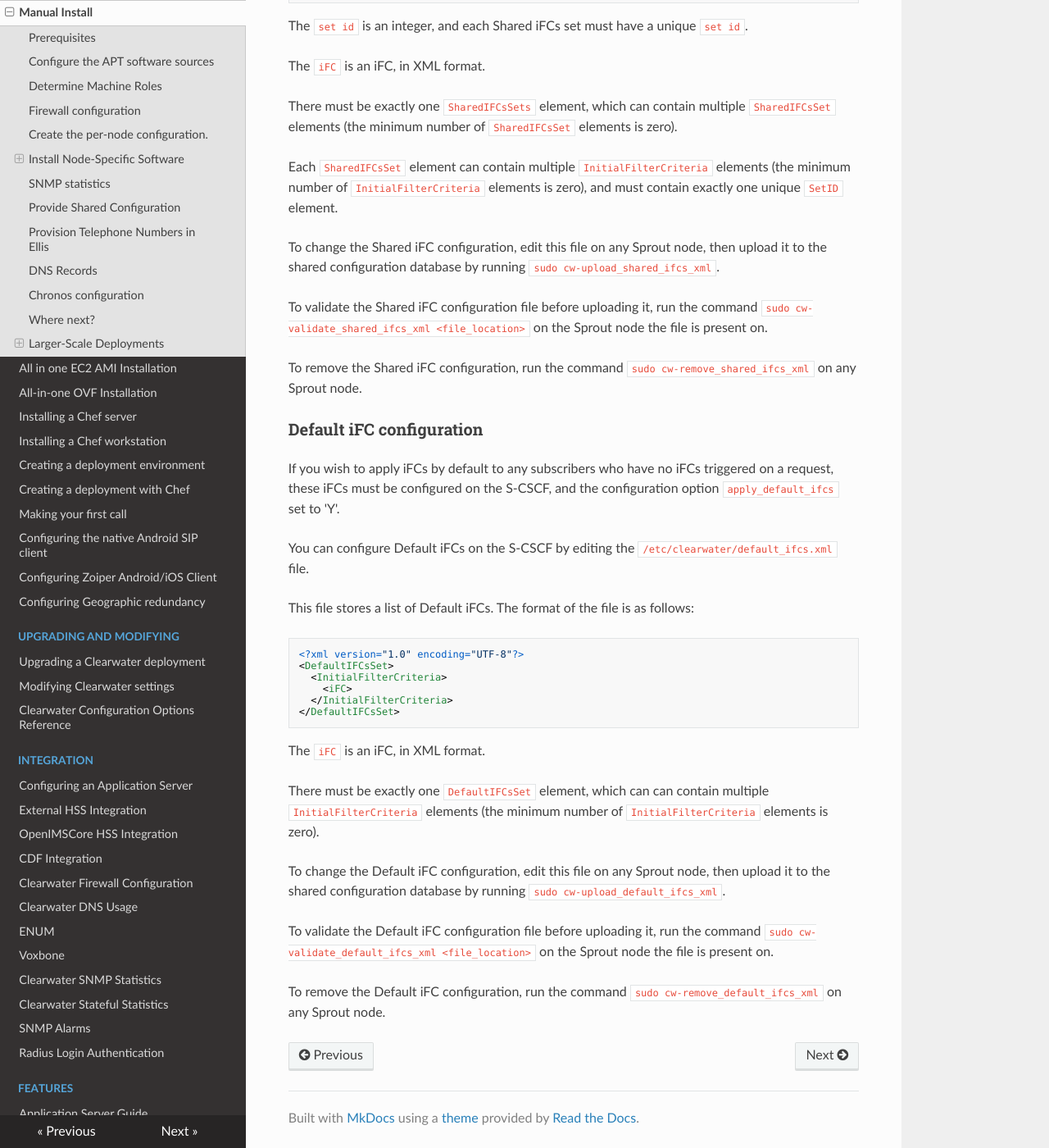
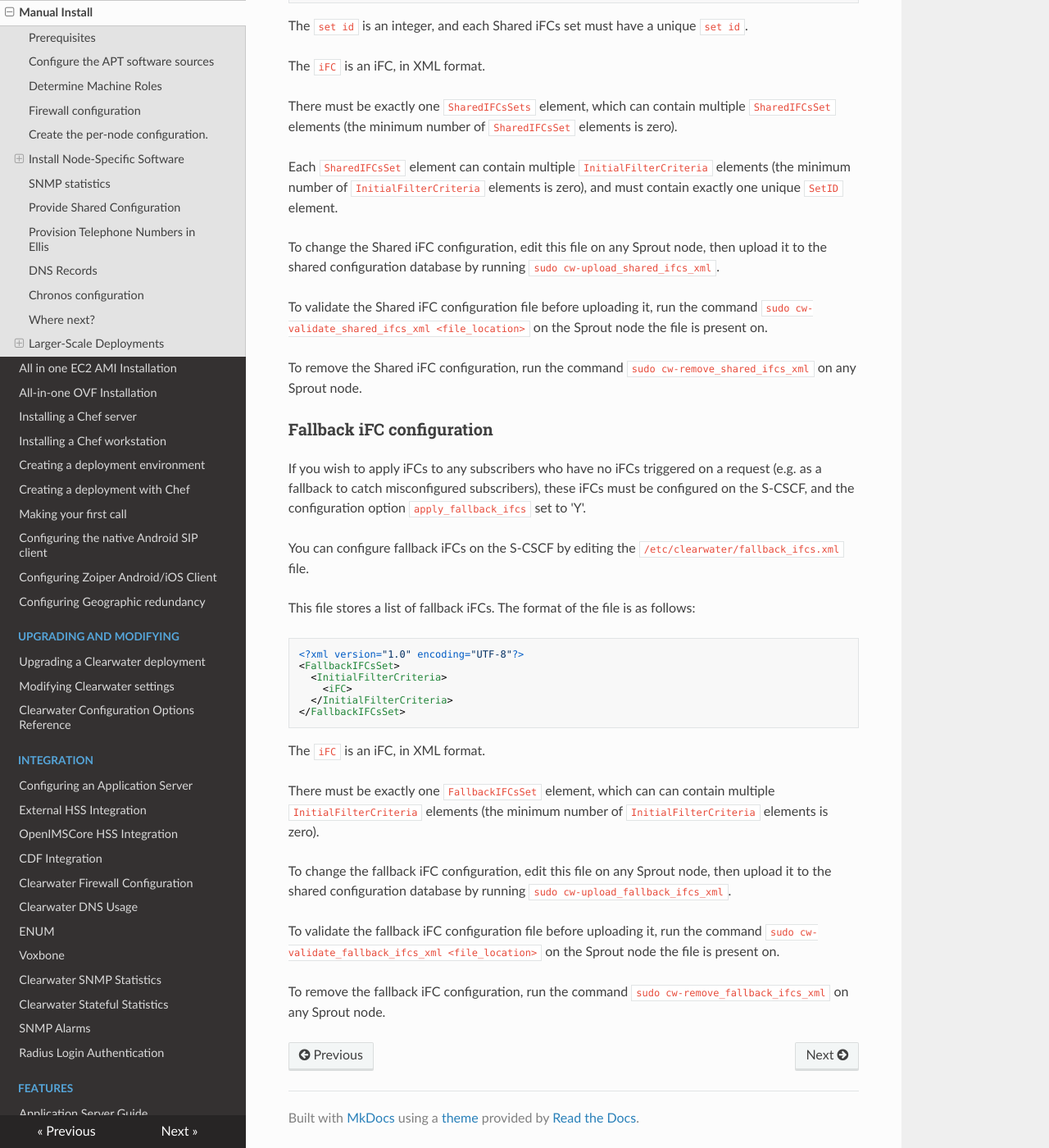
Before and after one commit to Metaswitch/clearwater-readthedocs, an MkDocs documentation site: the page built from docs/Manual_Install.md, in a window 1280 px wide and 1400 px high, scrolled down 9781 px. Shown: the whole window at 82% size. Built offline with MkDocs 1.6.1, drawn with Linux system fonts in a browser that asks for light colours; nearby versions of some CDN libraries; old or Windows-style settings are respelled for this version of MkDocs.

Commit message:
Rename default to fallback

```diff
--- a/docs/Manual_Install.md
+++ b/docs/Manual_Install.md
@@ -349,27 +349,27 @@ To validate the Shared iFC configuration file before uploading it, run the comma
 
 To remove the Shared iFC configuration, run the command `sudo cw-remove_shared_ifcs_xml` on any Sprout node.
 
-### Default iFC configuration
+### Fallback iFC configuration
 
-If you wish to apply iFCs by default to any subscribers who have no iFCs triggered on a request, these iFCs must be configured on the S-CSCF, and the configuration option `apply_default_ifcs` set to 'Y'.
+If you wish to apply iFCs to any subscribers who have no iFCs triggered on a request (e.g. as a fallback to catch misconfigured subscribers), these iFCs must be configured on the S-CSCF, and the configuration option `apply_fallback_ifcs` set to 'Y'.
 
-You can configure Default iFCs on the S-CSCF by editing the `/etc/clearwater/default_ifcs.xml` file.
+You can configure fallback iFCs on the S-CSCF by editing the `/etc/clearwater/fallback_ifcs.xml` file.
 
-This file stores a list of Default iFCs. The format of the file is as follows:
+This file stores a list of fallback iFCs. The format of the file is as follows:
 
     <?xml version="1.0" encoding="UTF-8"?>
-    <DefaultIFCsSet>
+    <FallbackIFCsSet>
       <InitialFilterCriteria>
         <iFC>
       </InitialFilterCriteria>
-    </DefaultIFCsSet>
+    </FallbackIFCsSet>
 
 The `iFC` is an iFC, in XML format.
 
-There must be exactly one `DefaultIFCsSet` element, which can can contain multiple `InitialFilterCriteria` elements (the minimum number of `InitialFilterCriteria` elements is zero).
+There must be exactly one `FallbackIFCsSet` element, which can can contain multiple `InitialFilterCriteria` elements (the minimum number of `InitialFilterCriteria` elements is zero).
 
-To change the Default iFC configuration, edit this file on any Sprout node, then upload it to the shared configuration database by running `sudo cw-upload_default_ifcs_xml`.
+To change the fallback iFC configuration, edit this file on any Sprout node, then upload it to the shared configuration database by running `sudo cw-upload_fallback_ifcs_xml`.
 
-To validate the Default iFC configuration file before uploading it, run the command `sudo cw-validate_default_ifcs_xml <file_location>` on the Sprout node the file is present on.
+To validate the fallback iFC configuration file before uploading it, run the command `sudo cw-validate_fallback_ifcs_xml <file_location>` on the Sprout node the file is present on.
 
-To remove the Default iFC configuration, run the command `sudo cw-remove_default_ifcs_xml` on any Sprout node.
+To remove the fallback iFC configuration, run the command `sudo cw-remove_fallback_ifcs_xml` on any Sprout node.
```
Also changed, not shown: docs/Backups.md (+2 -2 lines), docs/Clearwater_Configuration_Options_Reference.md (+1 -1 lines), docs/Clearwater_SNMP_Statistics.md (+1 -1 lines), docs/Handling_Multiple_Failed_Nodes.md (+2 -2 lines), docs/Modifying_Clearwater_settings.md (+2 -2 lines).
